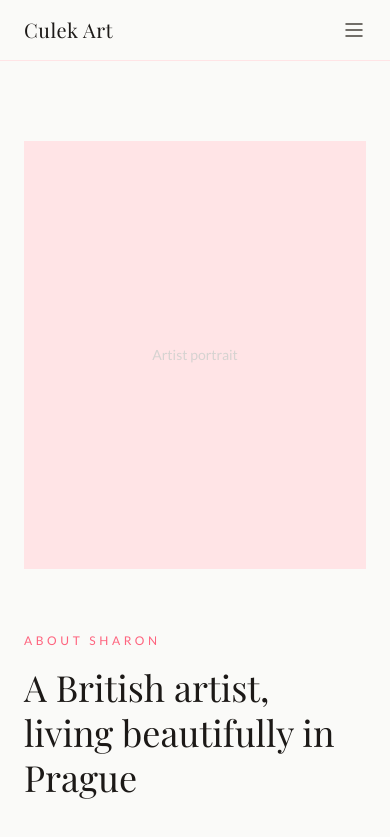
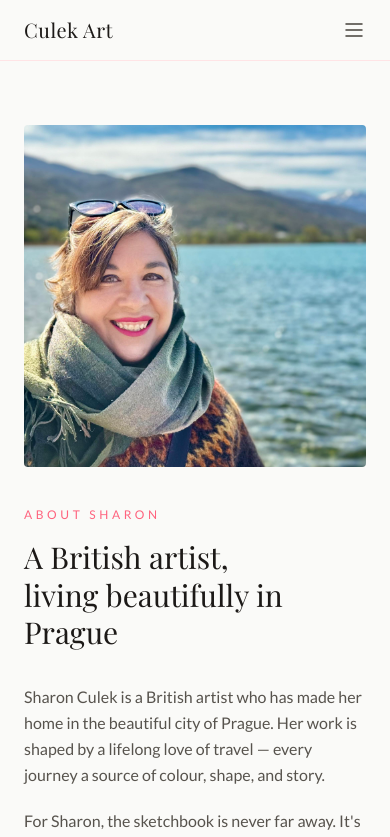
Before and after one commit to fitbodiesbymk-pixel/culekart, a Next.js app: page /culekart/about in a window 390 px wide. Shown: the top 837 px of the page. Built offline with nearby package versions, Linux system fonts and the light colour scheme; a web font is replaced by a local one.

Commit message:
Add Sharon's portrait to About page, mobile-responsive layout
Co-Authored-By: Claude Sonnet 4.6 <noreply@anthropic.com>

```diff
--- a/app/about/page.tsx
+++ b/app/about/page.tsx
@@ -1,10 +1,18 @@
+import Image from "next/image";
+
 export default function AboutPage() {
   return (
-    <div className="max-w-5xl mx-auto px-6 py-20">
-      <div className="grid grid-cols-1 md:grid-cols-2 gap-16 items-start">
-        {/* Portrait placeholder */}
-        <div className="aspect-[4/5] bg-rose-100 flex items-center justify-center text-stone-300 text-sm">
-          Artist portrait
+    <div className="max-w-5xl mx-auto px-6 py-16 md:py-20">
+      <div className="grid grid-cols-1 md:grid-cols-2 gap-10 md:gap-16 items-start">
+        {/* Portrait — full width on mobile, constrained on desktop */}
+        <div className="relative w-full aspect-square md:aspect-[4/5] overflow-hidden rounded-sm">
+          <Image
+            src="/culekart/sharon.jpg"
+            alt="Sharon Culek — artist"
+            fill
+            className="object-cover object-top"
+            priority
+          />
         </div>
 
         {/* Text */}
@@ -12,7 +20,7 @@ export default function AboutPage() {
           <p className="text-xs tracking-[0.3em] uppercase text-rose-400 mb-4">
             About Sharon
           </p>
-          <h1 className="font-heading text-4xl md:text-5xl text-stone-900 mb-8 leading-tight">
+          <h1 className="font-heading text-3xl md:text-5xl text-stone-900 mb-8 leading-tight">
             A British artist,
             <br />
             living beautifully in Prague
@@ -43,7 +51,7 @@ export default function AboutPage() {
       </div>
 
       {/* Exhibition notice */}
-      <div className="mt-24 p-10 bg-rose-50 text-center">
+      <div className="mt-16 md:mt-24 p-8 md:p-10 bg-rose-50 text-center">
         <p className="text-xs tracking-[0.3em] uppercase text-rose-400 mb-3">
           Upcoming
         </p>
```
Also changed, not shown: public/sharon.jpg (added).
